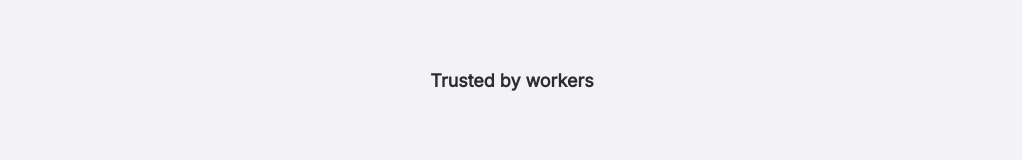
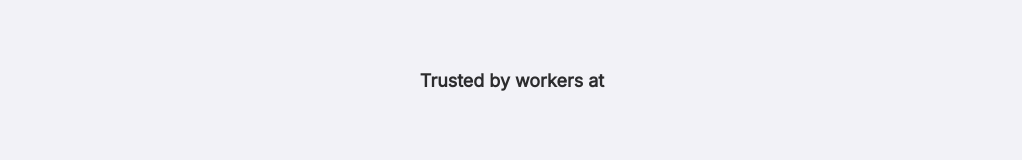
Before and after one commit to tiagoliveira555/petrichor-website, a Next.js app: page / in a window 1280 px wide. Shown: the part 2111-2271 px from the top of the page, without its empty margins (128-1150 px from the left). Built offline with nearby package versions, Linux system fonts and the light colour scheme.

Commit message:
Fix copy 🖊️

```diff
--- a/src/pages/index.tsx
+++ b/src/pages/index.tsx
@@ -13,6 +13,7 @@ import {
   CompaniesGroup,
   FooterSection
 } from "./styles"
+
 import Image from "next/image"
 
 export default function Home() {
@@ -64,7 +65,7 @@ export default function Home() {
         </AboutUs>
 
         <CompaniesGroup>
-          <h3>Trusted by workers</h3>
+          <h3>Trusted by workers at</h3>
           <div className="companies">
             <Image src='/assets/bradesco.svg' width='188px' height='42' alt='Bradesco' />
             <Image src='/assets/marketData.svg' width='196px' height='42' alt='MarketData' />
--- a/src/pages/styles.ts
+++ b/src/pages/styles.ts
@@ -47,7 +47,7 @@ export const AboutUs = styled.section`
   h3 {
     font-size: 1.12rem;
     color: var(--subtitle-color);
-    font-weight: 800;
+    font-weight: 900;
 
     padding-bottom: 42px;
   }
```
